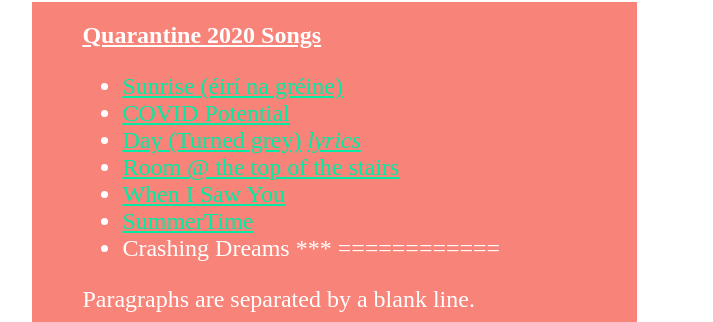
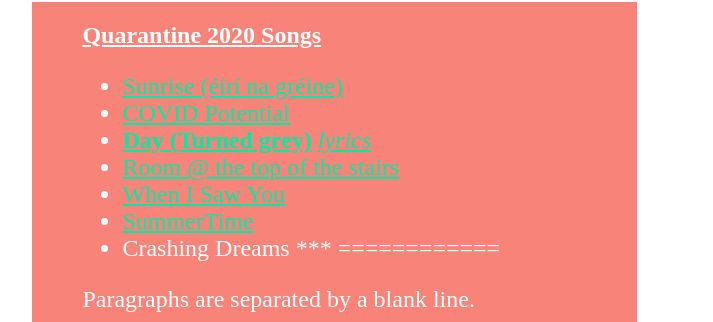
Before and after one commit to hexdump/lizarae.me, a Jekyll site: the page built from index.md, in a window 1280 px wide. Shown: the part 320-642 px from the top of the page, without its empty margins (232-945 px from the left). Built offline with Jekyll 4.4.1, drawn with Linux system fonts in a browser that asks for light colours; some web fonts are replaced.

```diff
--- a/index.md
+++ b/index.md
@@ -13,7 +13,7 @@ link1: mailto:beth@tecalliance.org
 
 * [Sunrise (éirí na gréine)](http://lizarae.me/assets/1%20Sunrise%20(éir%C3%AD%20na%20gréine)%20-%207_7_20%20-%20Liza%20Rae.mp3)
 * [COVID Potential](http://lizarae.me/assets/2%20COVID%20Potential%20-%206_12%20-%20Liza%20Rae.mp3)
-* [Day (Turned grey)](http://lizarae.me/assets/3%20Day%20(Turned%20Grey)%20by%20Liza%20Rae%20-%208_15.mp3) [*lyrics*](http://lizarae.me/assets/The%20Day%20(turned%20grey)%20by%20Liza%20Rae.pdf)
+* [**Day (Turned grey)**](http://lizarae.me/assets/3%20Day%20(Turned%20Grey)%20by%20Liza%20Rae%20-%208_15.mp3) [*lyrics*](http://lizarae.me/assets/The%20Day%20(turned%20grey)%20by%20Liza%20Rae.pdf)
 * [Room @ the top of the stairs](https://lizarae.me/assets/4%20Room%206_19.mp3)
 * [When I Saw You](https://lizarae.me/assets/5%20When%20I%20Saw%20You%20-%20EQ%20-%205:20:20%2C%203.58%20PM.mp3)
 * [SummerTime](https://lizarae.me/assets/6%20Summertime%2C%20I%20feel%20fine....wav)
```
